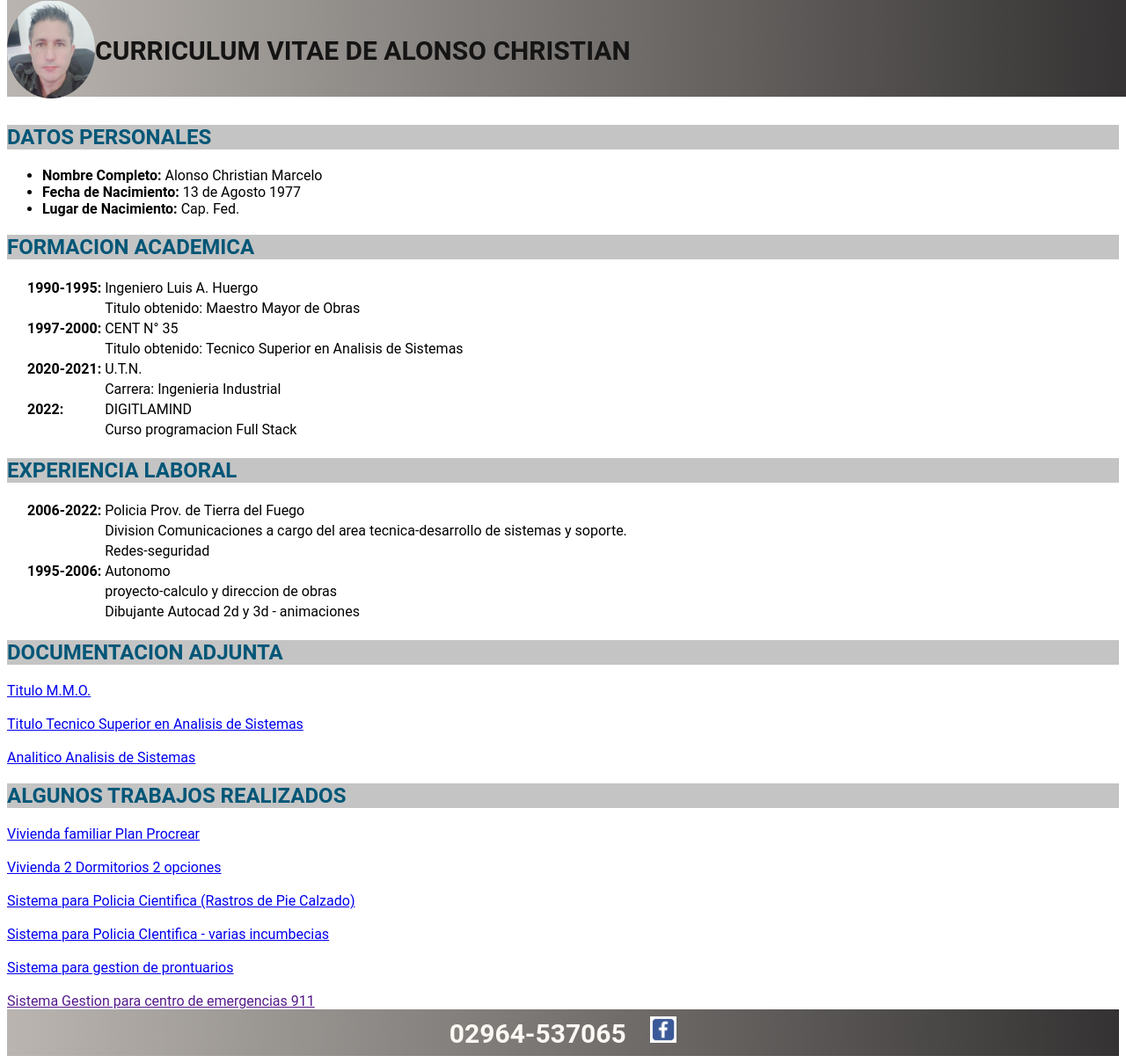
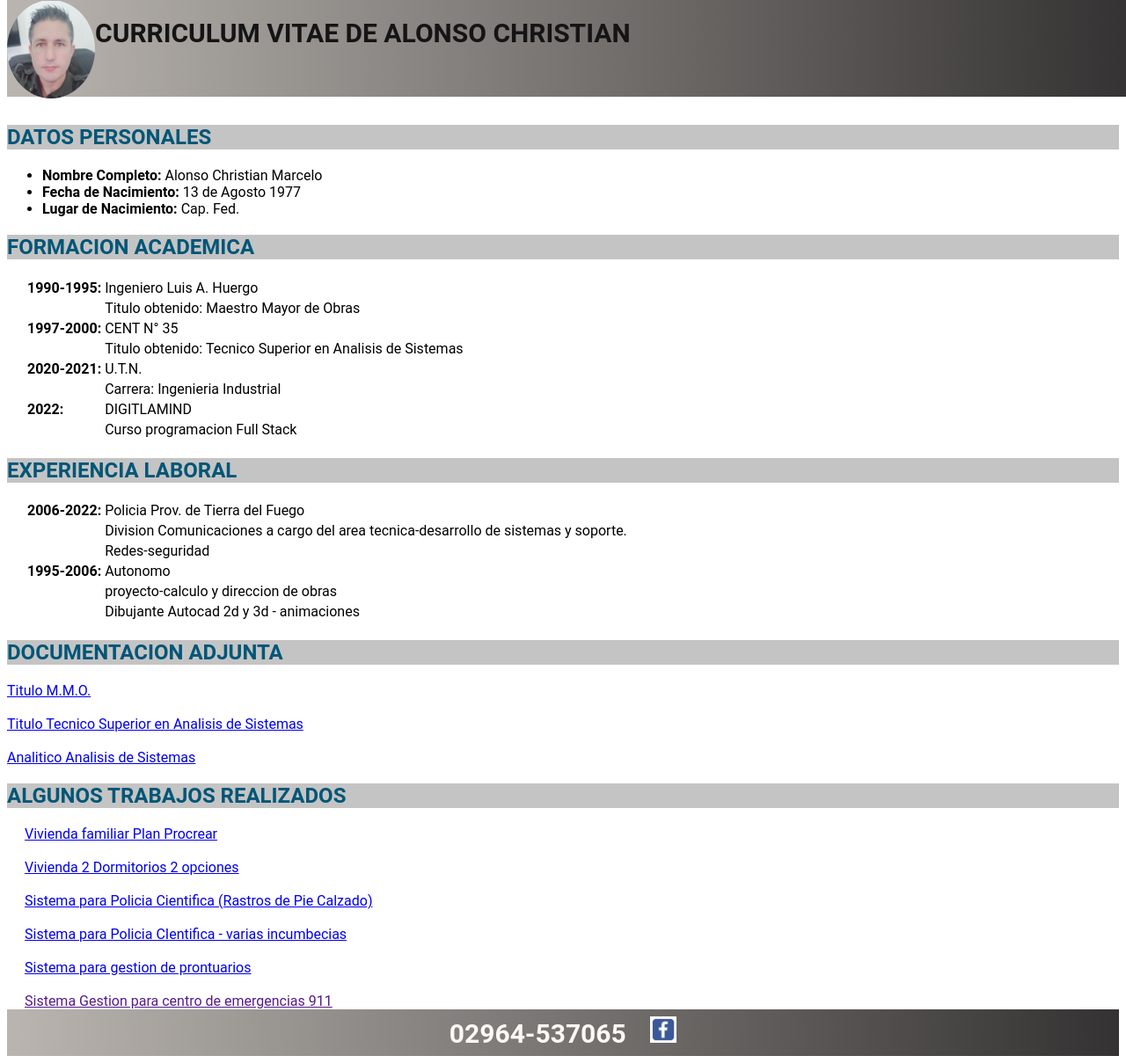
Before and after one commit to ChrisitanMarAlonso/Curriculum, a plain HTML site: page index.html in a window 1280 px wide. Shown: the whole page at 88% size. Drawn offline with Linux system fonts and the light colour scheme.

Commit message:
Update style.css

```diff
--- a/css/style.css
+++ b/css/style.css
@@ -21,7 +21,7 @@
 }
 
 h1 {
-    padding-top: 20px;
+
     padding-left: 100px;
     font-weight: bold;
     font-size: 30px;
@@ -59,3 +59,7 @@ table {
     font-size: 30px;
 
 }
+
+.trabajos{
+    padding-left: 20px;
+}
```
